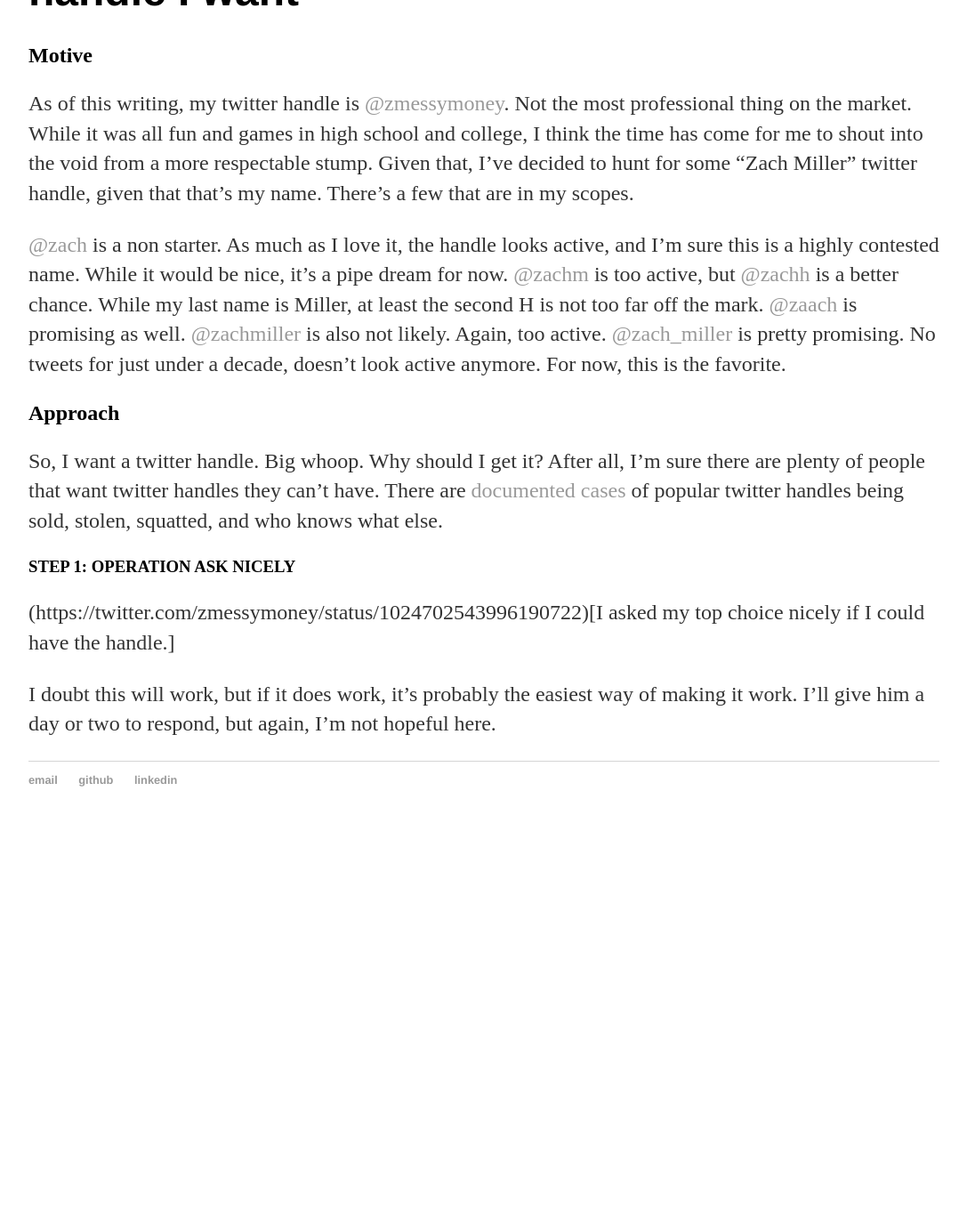
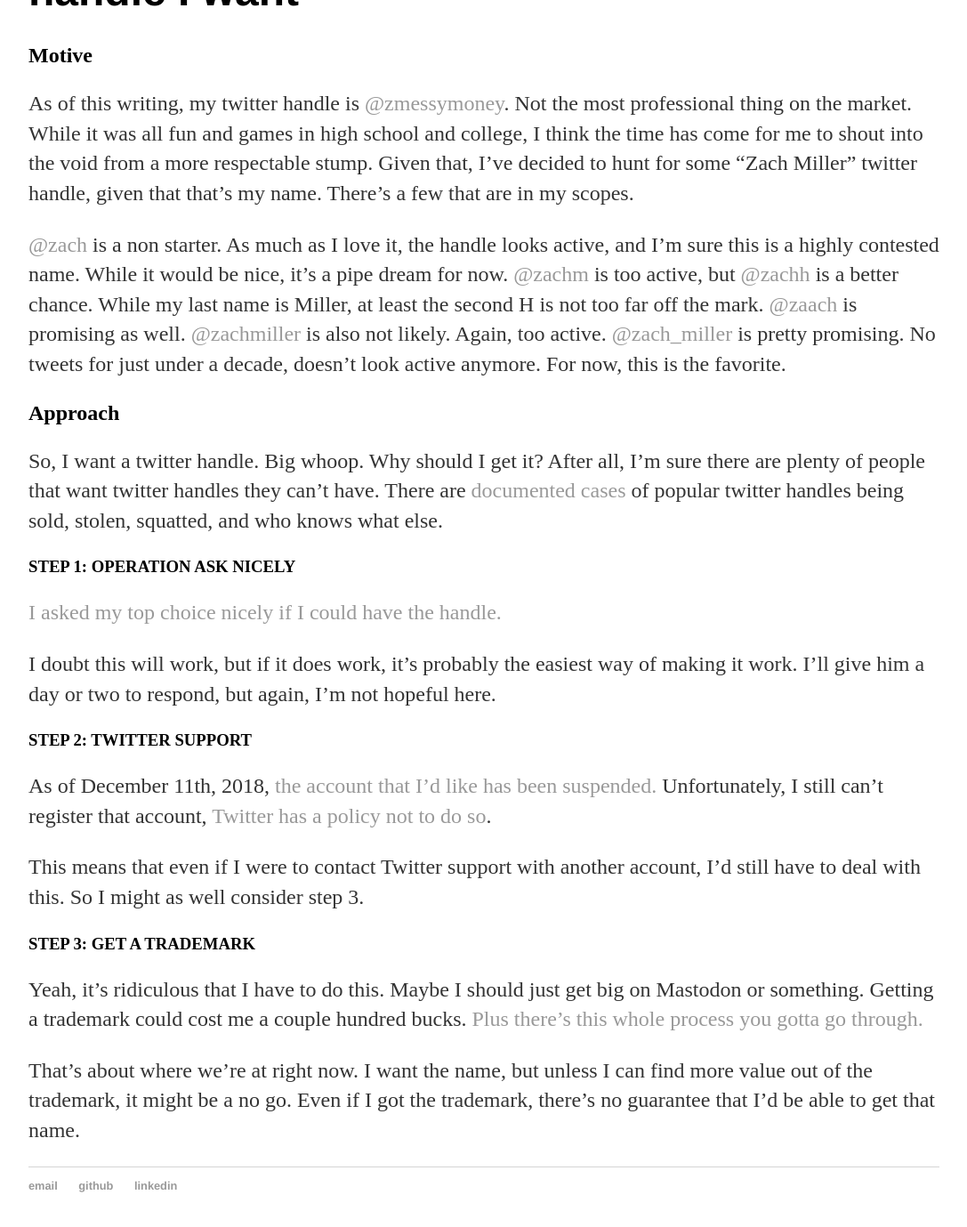
Before and after one commit to zmmille2/zmmille2.github.io, a Jekyll site: the page built from _posts/2018-08-01-hunt-for-@zach_miller.md, in a window 1280 px wide and 1400 px high, scrolled down 356 px. Shown: the top 1379 px of the window at 89% size, without its empty margins (96-1183 px from the left). Built offline with Jekyll 4.4.1, drawn with Linux system fonts in a browser that asks for light colours; our own code applies the rules of GitHub Pages for plain Markdown files; before the commit the page ends 1300 px from its top, so only the background shows below that; some of the changed text lies outside the part shown.

Commit message:
updates 2 and 3 :(

```diff
--- a/_posts/2018-08-01-hunt-for-@zach-miller.md
+++ b/_posts/2018-08-01-hunt-for-@zach_miller.md
@@ -13,6 +13,24 @@
 
 ### STEP 1: OPERATION ASK NICELY
 
-(https://twitter.com/zmessymoney/status/1024702543996190722)[I asked my top choice nicely if I could have the handle.]
+[I asked my top choice nicely if I could have the handle.](https://twitter.com/zmessymoney/status/1024702543996190722)
 
 I doubt this will work, but if it does work, it's probably the easiest way of making it work.  I'll give him a day or two to respond, but again, I'm not hopeful here.
+
+### STEP 2: TWITTER SUPPORT
+
+As of December 11th, 2018, [the account that I'd like has been suspended.](https://twitter.com/zach_miller)
+Unfortunately, I still can't register that account, [Twitter has a policy not to do so](https://help.twitter.com/en/rules-and-policies/inactive-twitter-accounts).
+
+This means that even if I were to contact Twitter support with another account, I'd still have to deal with this.  So I might as well consider step 3.
+
+### STEP 3: GET A TRADEMARK
+
+Yeah, it's ridiculous that I have to do this.
+Maybe I should just get big on Mastodon or something.
+Getting a trademark could cost me a couple hundred bucks.
+[Plus there's this whole process you gotta go through.](https://www.legalzoom.com/articles/how-to-trademark-a-name)
+
+That's about where we're at right now.
+I want the name, but unless I can find more value out of the trademark, it might be a no go.
+Even if I got the trademark, there's no guarantee that I'd be able to get that name.
```
